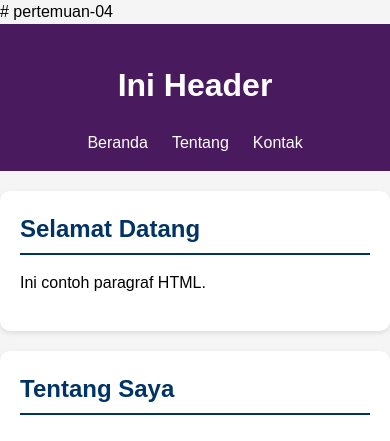
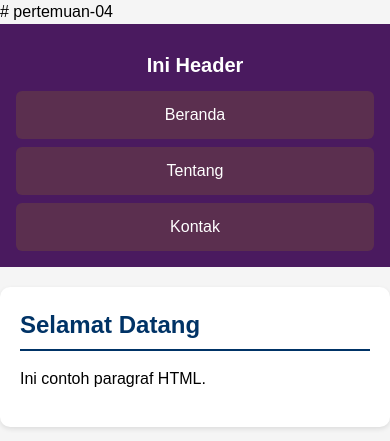
Before and after one commit to 2511500021-wq/2511500021-PWD-TI1A-2526O, a PHP site: page /pertemuan-04/index.html in a window 390 px wide. Shown: the top 441 px of the page. Run offline with PHP 8.4, Linux system fonts and the light colour scheme.

Commit message:
styling navigasi mode mobile

```diff
--- a/pertemuan-04/style.css
+++ b/pertemuan-04/style.css
@@ -167,12 +167,33 @@ footer {
 }
 
 @media (max-width: 600px) {
-
     header {
         padding: 16px;
         position: sticky;
         top: 0;
         z-index: 1000;
+    }
+
+     header h1 {
+        margin: 0 0 8 px;
+        font-size: 20px;
+        line-height: 1.2;
+    }
+
+    header ul {
+        flex-direction: column;
+        align-items: stretch;
+        gap: 8px;
+        margin: 8px 0 0;
+    }
+
+    header li a {
+        display: block;
+        padding: 12px 14px;
+        border: 1px solid rgba white;
+        border-radius: 6px;
+        background: rgba(102, 72, 53, 0.5);
+        backdrop-filter: saturate(120%);
     }
 
     #about p {
```
Also changed, not shown: pertemuan-04/readme.md.
